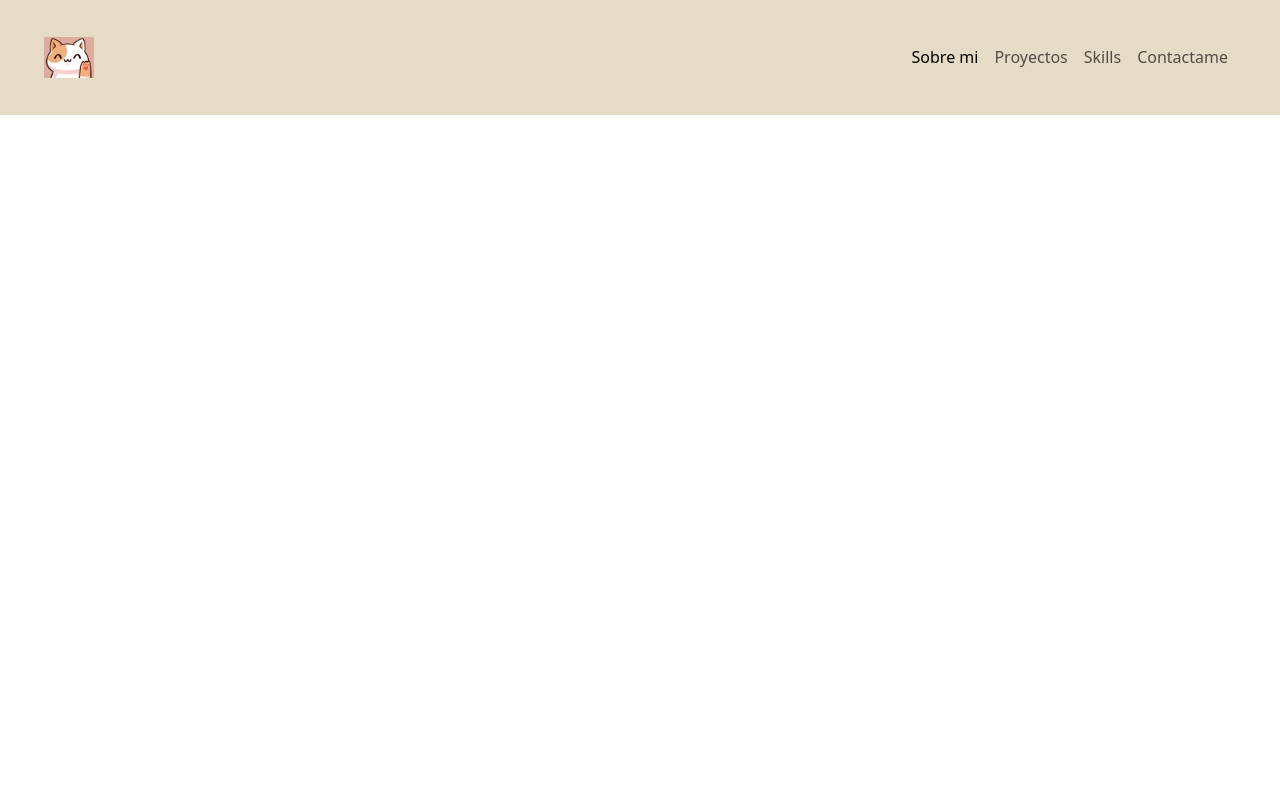
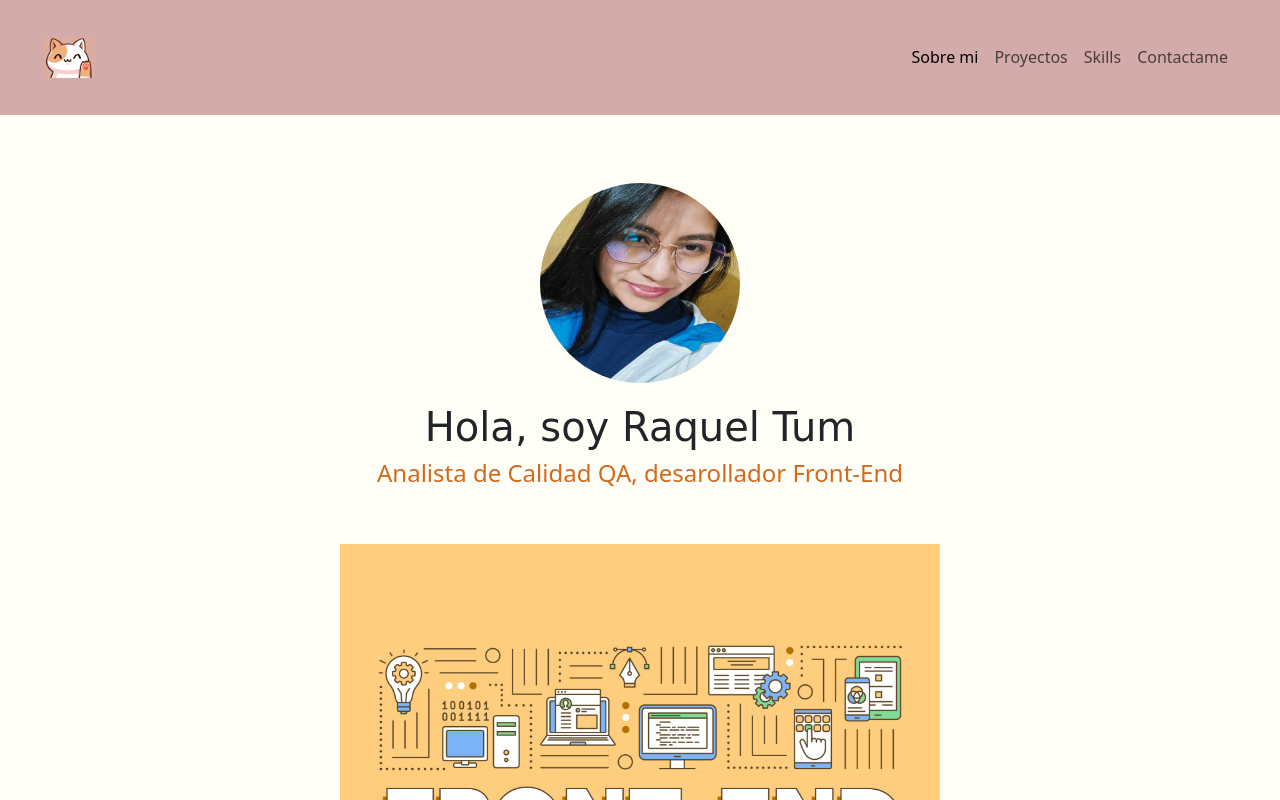
Before and after one commit to RaCky-GT/mi-portafolio-tecnolochicasPRO, a plain HTML site: page index.html in a window 1280 px wide. Shown: the top 800 px of the page. Drawn offline with nearby package versions, Linux system fonts and the light colour scheme; a web font is replaced by a local one.

Commit message:
Add section HERO and images in assets whit page hero

```diff
--- a/index.html
+++ b/index.html
@@ -16,6 +16,11 @@
     <link href="https://cdn.jsdelivr.net/npm/bootstrap@5.3.2/dist/css/bootstrap.min.css" rel="stylesheet" integrity="sha384-T3c6CoIi6uLrA9TneNEoa7RxnatzjcDSCmG1MXxSR1GAsXEV/Dwwykc2MPK8M2HN" crossorigin="anonymous">
     <!--CSS-->
     <link rel="stylesheet" href="styles.css">
+
+    <!--Google fonts-->
+    <link rel="preconnect" href="https://fonts.googleapis.com">
+    <link rel="preconnect" href="https://fonts.gstatic.com" crossorigin>
+    <link href="https://fonts.googleapis.com/css2?family=Rubik+Dirt&display=swap" rel="stylesheet">
 </head>
 <body>
     <!--Barra de navegación-->
@@ -46,6 +51,17 @@
         </div>
       </nav>
 
+    <!--Seccion Hero (principal)-->
+    <section class="hero align-items-stretch">
+        <div class="hero-principal d-flex flex-column justify-content-center align-items-center">
+            <img class="hero-imagen-perfil rounded-circle" src="assets/login.jpg" alt="Foto personal">
+            <h1>Hola, soy Raquel Tum</h1>
+            <h2>Analista de Calidad QA, desarollador Front-End </h2>
+        </div>
+        <div class="hero-inferior">
+            <img class="hero-inferior-imagen img-fluid" src="assets/front-end.jpg" alt="Descktop">
+        </div>
+    </section>
 
     <script src="https://cdn.jsdelivr.net/npm/bootstrap@5.3.2/dist/js/bootstrap.bundle.min.js" integrity="sha384-C6RzsynM9kWDrMNeT87bh95OGNyZPhcTNXj1NW7RuBCsyN/o0jlpcV8Qyq46cDfL" crossorigin="anonymous"></script>
 </body>
--- a/styles.css
+++ b/styles.css
@@ -1,7 +1,7 @@
 /* Barra de navegación */
 .navbar{
     padding: 2rem;
-    background-color: rgb(230, 219, 199);
+    background-color: rgb(212, 171, 171);
 }
 
 .navbar-collapse{
@@ -15,3 +15,45 @@
         display: none;
     }
 }
+
+@media screen and (min-width: 700px){
+    .hero-inferior-imagen{
+        max-width: 600px;
+    }
+}
+
+/*Estilos Generales*/
+section{
+    display: flex;
+    flex-direction: column;
+    align-items: center;
+    justify-content: center;
+}
+
+h1{
+    font-size: 2.5rem;
+    font-family: 'Rubik Dirt', cursive;
+}
+
+/* Seccion Hero*/
+.hero{
+    background-color: rgb(255, 255, 247);
+    min-height: 450px;
+    text-align: center;
+}
+
+.hero-imagen-perfil{
+    width: 200px;
+    height: 200px;
+    border-radius: 50%;
+    margin: 20px;
+}
+
+.hero-principal{
+    padding: 3rem;
+}
+
+.hero-principal h2{
+    font-size: 1.5rem;
+    color: chocolate;
+}
```
Also changed, not shown: assets/desktop.jpg (added), assets/front-end.jpg (added), assets/fullstack.jpeg (added), assets/login.jpg (added).
